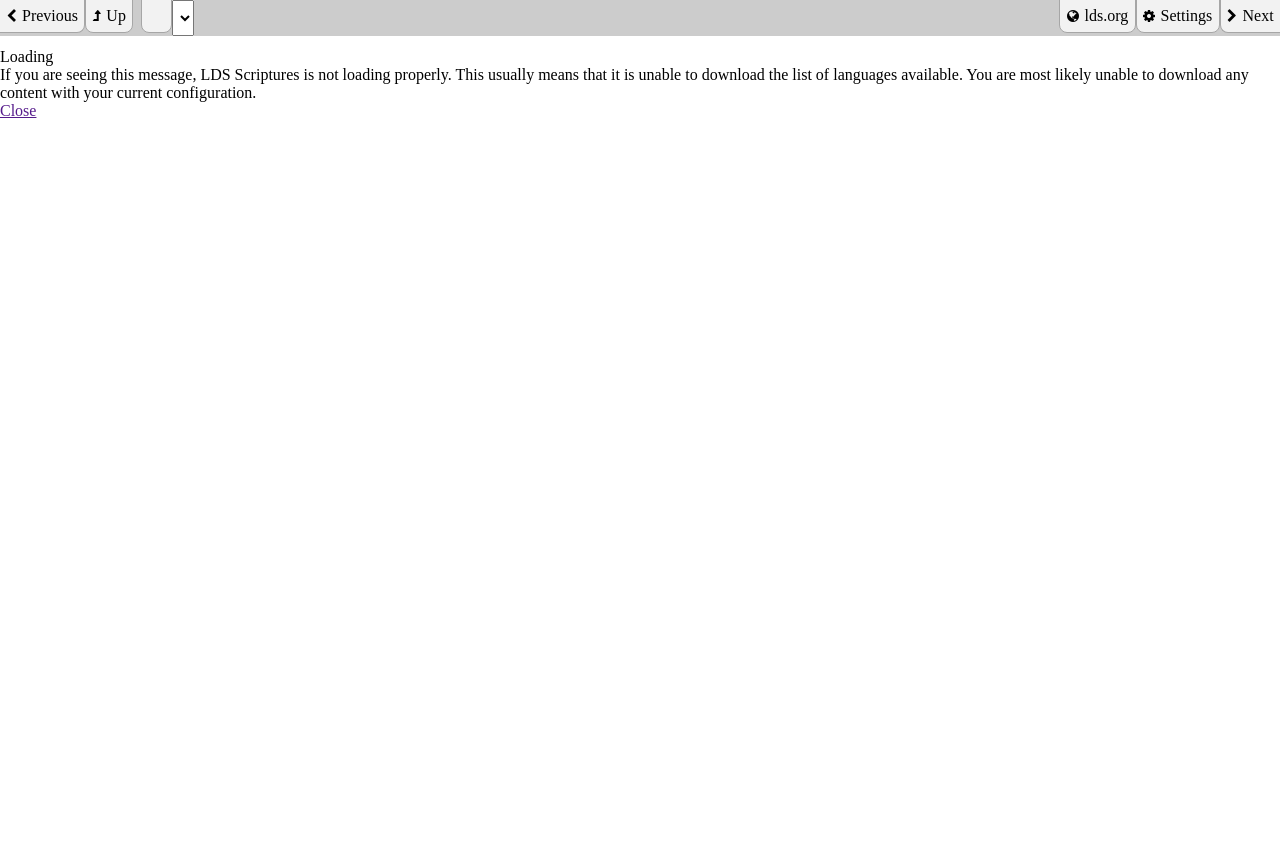
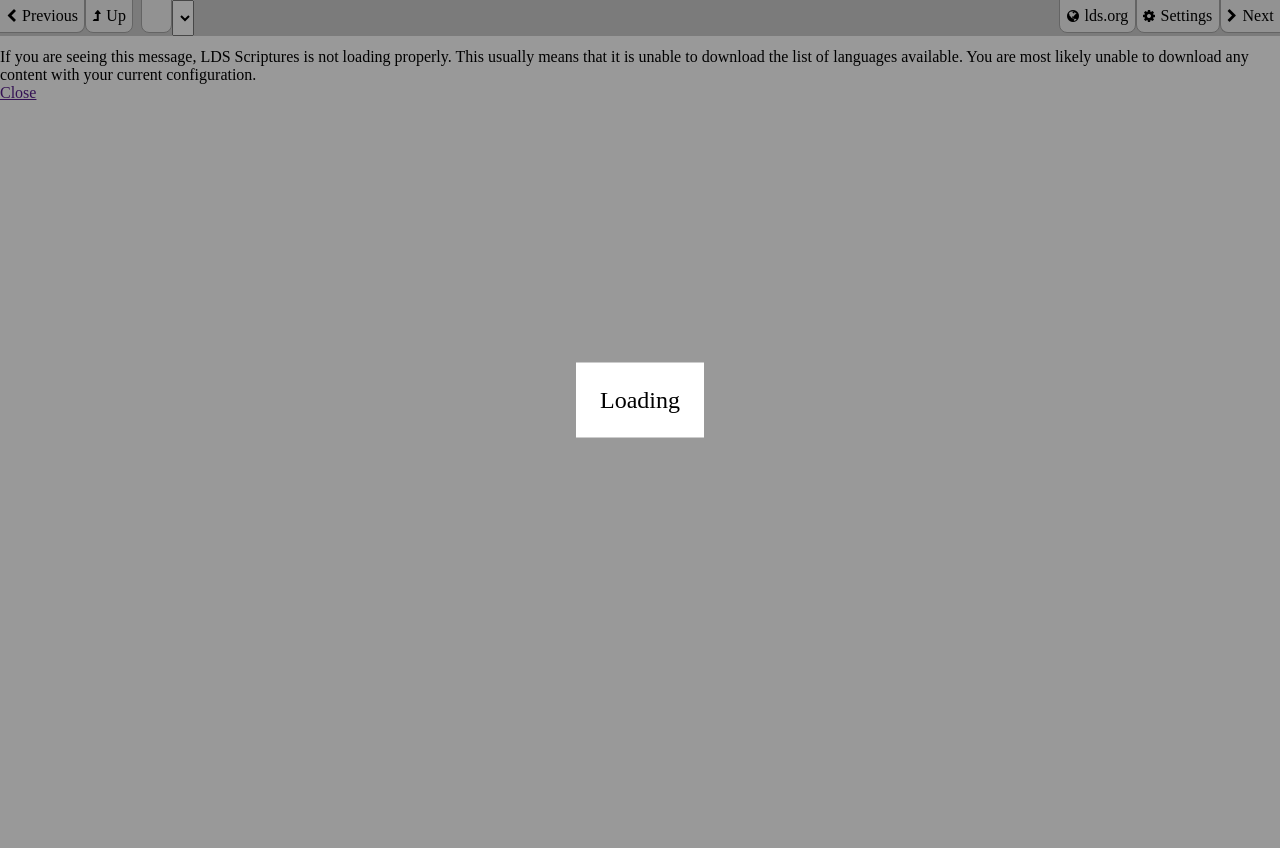
Before and after one commit to duckbrain/ldss.js, a PHP site: page / in a window 1280 px wide. After the commit the page ends 438 px from the top, so only its background shows below. Run offline with PHP 8.4, Linux system fonts and the light colour scheme; lists and menus that the app fills with data are empty.

Commit message:
Message box theme

```diff
--- a/index.html
+++ b/index.html
@@ -14,7 +14,7 @@
 	<meta name="viewport" content="width=device-width, user-scalable=no">
 </head>
 
-<body class="">
+<body class="show-message -show-message-spinner">
 	<div class="toolbar-container">
 		<a class="toolbar-button toolbar-button-previous">Previous</a>
 		<a class="toolbar-button toolbar-button-up">Up</a>
@@ -28,7 +28,7 @@
 	</div>
 	<div class="message-container">
 		<div class="message-box">
-			<span class="message-spinner" style="display: none;"></span>
+			<span class="message-spinner"></span>
 			<span class="message-text">Loading</span>
 		</div>
 	</div>
--- a/scripts/models/SettingsModel.js
+++ b/scripts/models/SettingsModel.js
@@ -10,6 +10,8 @@ function SettingsModel(database) {
 	var callbacks = {};
 	var defaults = {
 		language: 1,
+
+		// TODO: Move theme defaults to ThemeModel, so they can be different for each theme. Use these for user theme defaults.
 		theme: 'default',
 		'themeOptions': {
 			background: '#ffffff',
--- a/themes/default/theme.less
+++ b/themes/default/theme.less
@@ -105,15 +105,19 @@ video {
 		transform: rotate(359deg);
 	}
 }
-.loading {
+.message-container {
 	-webkit-perspective: 1000;
 	background: rgba(0,0,0,.4);
 	position: fixed;
+	z-index: 1000;
 	top: 0;
 	left: 0;
 	width: 100%;
 	height: 100%;
-	&>div {
+	display: none;
+}
+
+.message-box {
 	-webkit-perspective: 1000;
 	background: @background;
 	color: @color;
@@ -126,7 +130,13 @@ video {
 	margin: auto;
 	padding: 1em;
 	text-align: center;
-		&:before {
+}
+
+.show-message .message-container {
+	display: block;
+}
+
+.show-message-spinner .message-spinner:before {
 	// loading spinner
 	content: "\f110";
 	.font-awesome();
@@ -134,8 +144,8 @@ video {
 	-webkit-animation: fa-spin 1s infinite linear;
 	animation: fa-spin 1s infinite linear;
 }
-	}
-}
+
+
 .children li {
 	display: block;
 	float: left;
@@ -204,7 +214,7 @@ video {
 	overflow: auto;
 }
 .toolbar-container {
-	z-index: 10000;
+	z-index: 100;
 	min-height: @toolbar-size;
 	background: @accent;
 	position: fixed;
```
Lines whose indentation alone changed are shown as unchanged.
